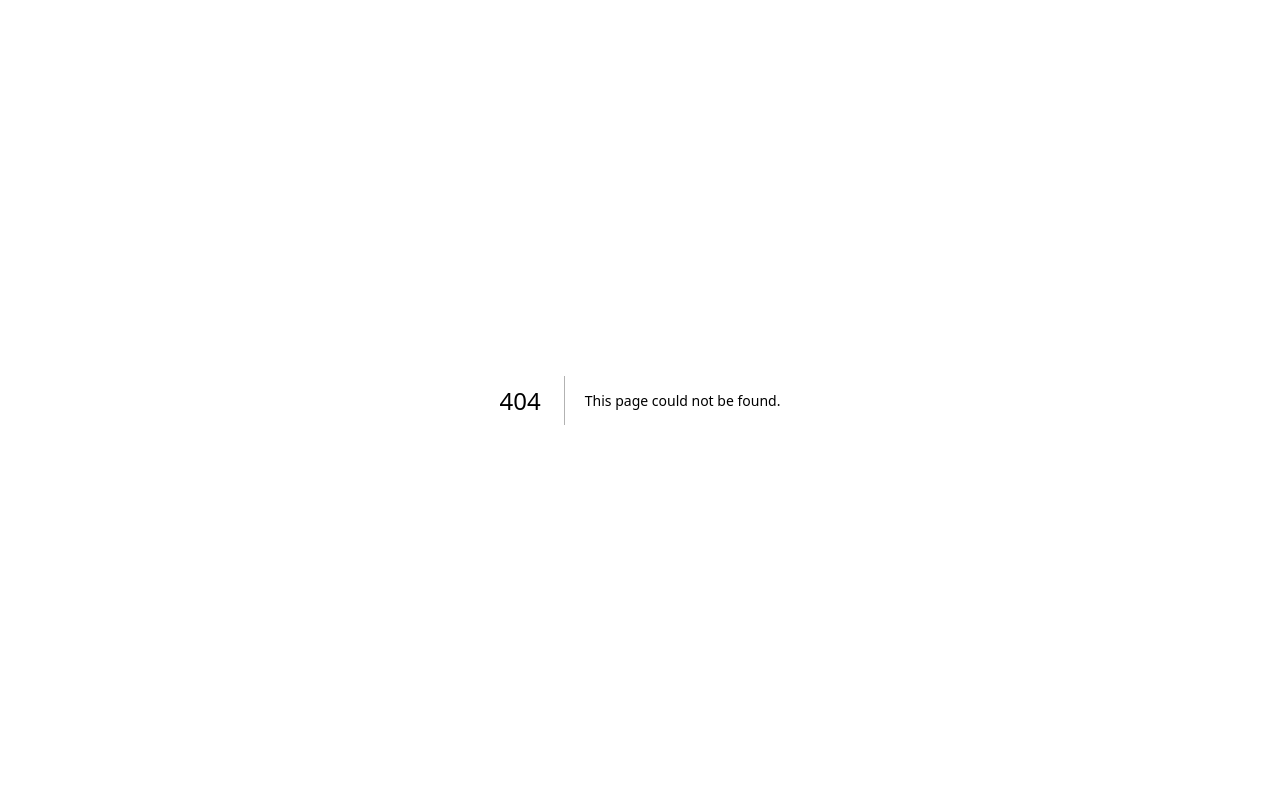
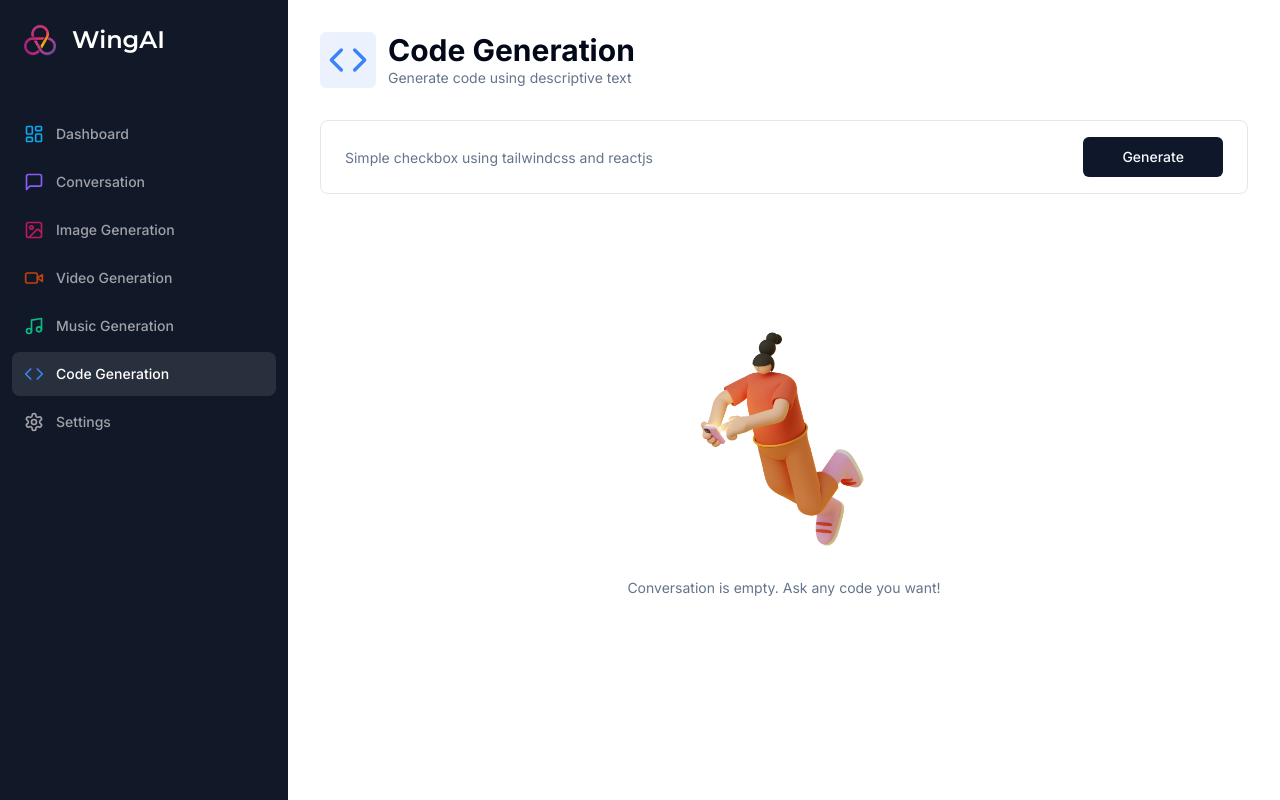
Before and after one commit to Iam-DeepakVel/WingAI-SAAS, a Next.js app: page /code in a window 1280 px wide. Before the commit this address had no page. Built offline with nearby package versions, Linux system fonts and the light colour scheme.

Commit message:
feat: add code generation AI

```diff
--- /dev/null
+++ b/app/(dashboard)/(routes)/code/constants.ts
@@ -0,0 +1,7 @@
+import * as z from "zod";
+
+export const formSchema = z.object({
+  prompt: z.string().min(1, {
+    message: "Prompt cannot be empty!",
+  }),
+});
--- /dev/null
+++ b/app/(dashboard)/(routes)/code/page.tsx
@@ -0,0 +1,142 @@
+"use client";
+import axios from "axios";
+import Heading from "@/components/heading";
+import { Code } from "lucide-react";
+import { useForm } from "react-hook-form";
+import { zodResolver } from "@hookform/resolvers/zod";
+import * as z from "zod";
+import { formSchema } from "./constants";
+import { Form, FormControl, FormField, FormItem } from "@/components/ui/form";
+import { Input } from "@/components/ui/input";
+import { Button } from "@/components/ui/button";
+import { useRouter } from "next/navigation";
+import { useState } from "react";
+import { Empty } from "@/components/empty";
+import { Loader } from "@/components/loader";
+import { cn } from "@/lib/utils";
+import { UserAvatar } from "@/components/user-avatar";
+import { BotAvatar } from "@/components/bot-avatar";
+import ReactMarkdown from "react-markdown";
+
+const ConversationPage = () => {
+  const router = useRouter();
+  const [messages, setMessages] = useState<any>([]);
+
+  const form = useForm<z.infer<typeof formSchema>>({
+    resolver: zodResolver(formSchema),
+    defaultValues: {
+      prompt: "",
+    },
+  });
+
+  const isLoading = form.formState.isSubmitting;
+
+  async function onSubmit(values: z.infer<typeof formSchema>) {
+    try {
+      console.log(values);
+      const userMessage = {
+        role: "user",
+        content: values.prompt,
+      };
+      const newMessages = [...messages, userMessage];
+
+      const response = await axios.post("/api/code", {
+        messages: newMessages,
+      });
+
+      setMessages((current: any) => [...current, userMessage, response.data]);
+    } catch (error: any) {
+      // TODO Open Pro Modal
+      console.log(error);
+    } finally {
+      router.refresh();
+    }
+  }
+
+  return (
+    <div>
+      <Heading
+        title="Code Generation"
+        description="Generate code using descriptive text"
+        icon={Code}
+        iconColor="text-blue-500"
+        bgColor="bg-blue-500/10"
+      />
+      <div className="px-4 lg:px-8">
+        <div>
+          <Form {...form}>
+            <form
+              onSubmit={form.handleSubmit(onSubmit)}
+              className="rounded-lg border w-full p-4 px-3 md:px-6 focus-within:shadow-md focus-within:shadow-purple-500/10 grid grid-cols-12 gap-2"
+            >
+              <FormField
+                name="prompt"
+                render={({ field }) => (
+                  <FormItem className="col-span-12 lg:col-span-10">
+                    <FormControl className="m-0 p-0">
+                      <Input
+                        className="border-0 outline-none focus-visible:ring-0 focus-visible:ring-transparent"
+                        disabled={isLoading}
+                        placeholder="Simple checkbox using tailwindcss and reactjs"
+                        {...field}
+                      />
+                    </FormControl>
+                  </FormItem>
+                )}
+              />
+              <Button
+                className="col-span-12 lg:col-span-2"
+                disabled={isLoading}
+              >
+                Generate
+              </Button>
+            </form>
+          </Form>
+        </div>
+        <div className="space-y-4 mt-4">
+          {isLoading && (
+            <div className="p-8 rounded-lg w-full flex items-center justify-center bg-muted">
+              <Loader />
+            </div>
+          )}
+          {messages.length === 0 && !isLoading && (
+            <Empty label="Conversation is empty. Ask any code you want!" />
+          )}
+          <div className="flex flex-col-reverse gap-y-4">
+            {messages.map((message: any) => (
+              <div
+                key={message.content}
+                className={cn(
+                  "p-8 w-full flex items-start gap-x-8 rounded-lg",
+                  message.role === "user"
+                    ? "bg-white border border-black/10"
+                    : "bg-muted"
+                )}
+              >
+                {/* role === "assistant" then render BotAvatar */}
+                {message.role === "user" ? <UserAvatar /> : <BotAvatar />}
+                <ReactMarkdown
+                  components={{
+                    pre: ({ node, ...props }) => (
+                      <div className=" overflow-auto w-full my-2 bg-black/10 p-2 rounded-lg">
+                        <pre {...props} />
+                      </div>
+                    ),
+                    code: ({node,...props})=>(
+                      <code className="bg-black/10 rounded-lg p-1" {...props}/>
+                    )
+                  }}
+                  className="text-sm overflow-hidden leading-7"
+                >
+                  {message.content || ""}
+                </ReactMarkdown>
+              </div>
+            ))}
+          </div>
+        </div>
+      </div>
+    </div>
+  );
+};
+
+export default ConversationPage;
--- /dev/null
+++ b/app/api/code/route.ts
@@ -0,0 +1,41 @@
+import { auth } from "@clerk/nextjs";
+import { NextResponse } from "next/server";
+import OpenAI from "openai";
+
+const openai = new OpenAI({
+  apiKey: process.env.OPENAI_API_KEY,
+});
+
+const instructionMessage: any = {
+  role: "system",
+  content:
+    "You are a code generator. You must answer only in markdown code snippets. Use code comments for explanations.",
+};
+
+export async function POST(req: Request) {
+  try {
+    const { userId } = auth();
+    const body = await req.json();
+    const { messages } = body;
+
+    if (!userId) {
+      return new NextResponse("Unauthorized", { status: 401 });
+    }
+    if (!openai.apiKey) {
+      return new NextResponse("OpenAI API Key not configured", { status: 500 });
+    }
+    if (!messages) {
+      return new NextResponse("Messages are required", { status: 400 });
+    }
+
+    const response = await openai.chat.completions.create({
+      model: "gpt-3.5-turbo",
+      messages: [instructionMessage, ...messages],
+    });
+
+    return NextResponse.json(response.choices[0].message);
+  } catch (error) {
+    console.log("[CODE_ERROR]", error);
+    return new NextResponse("Internal Error", { status: 500 });
+  }
+}
--- a/package.json
+++ b/package.json
@@ -32,6 +32,7 @@
     "react": "18.2.0",
     "react-dom": "18.2.0",
     "react-hook-form": "^7.45.4",
+    "react-markdown": "^8.0.7",
     "tailwind-merge": "^1.14.0",
     "tailwindcss": "3.3.3",
     "tailwindcss-animate": "^1.0.6",
```
Also changed, not shown: 1 other file (tests, documents, lock files or other folders).
